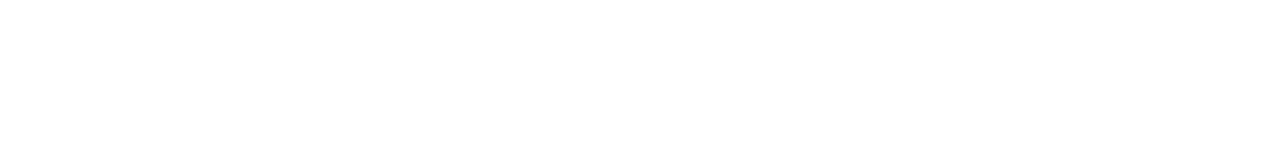
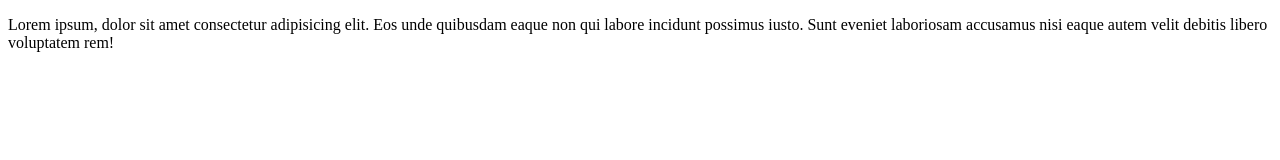
Before and after one commit to ajay23579/projectMountBliss, a plain HTML site: page index.html in a window 1280 px wide. Drawn offline with Linux system fonts and the light colour scheme.

Commit message:
Hello everyone

```diff
--- a/index.html
+++ b/index.html
@@ -3,9 +3,10 @@
 <head>
     <meta charset="UTF-8">
     <meta name="viewport" content="width=device-width, initial-scale=1.0">
-    <title>Ajay ko project</title>
+    <title>Krish ko project</title>
 </head>
 <body>
+    <p>Lorem ipsum, dolor sit amet consectetur adipisicing elit. Eos unde quibusdam eaque non qui labore incidunt possimus iusto. Sunt eveniet laboriosam accusamus nisi eaque autem velit debitis libero voluptatem rem!</p>
 
 </body>
 </html>
```
